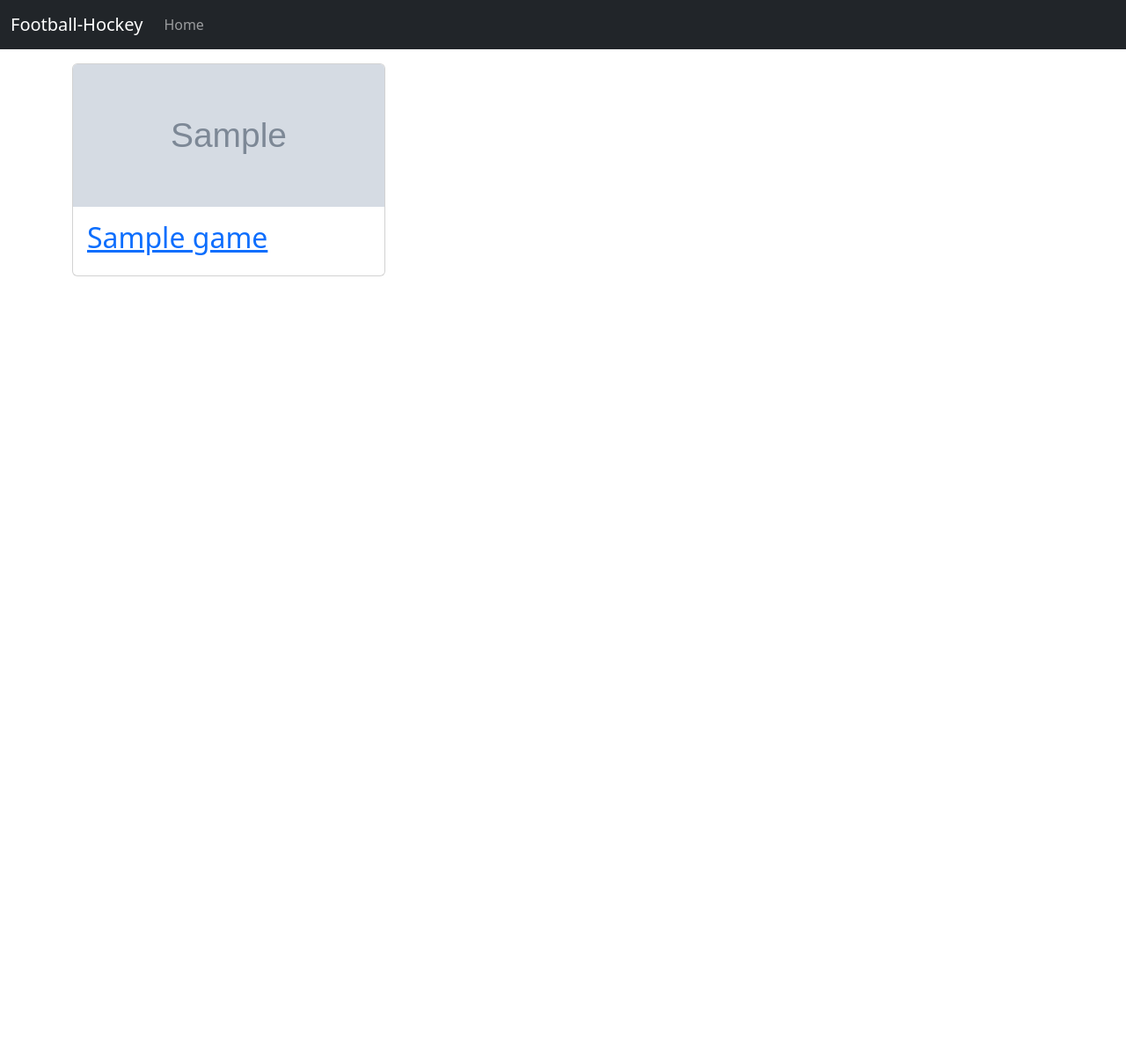
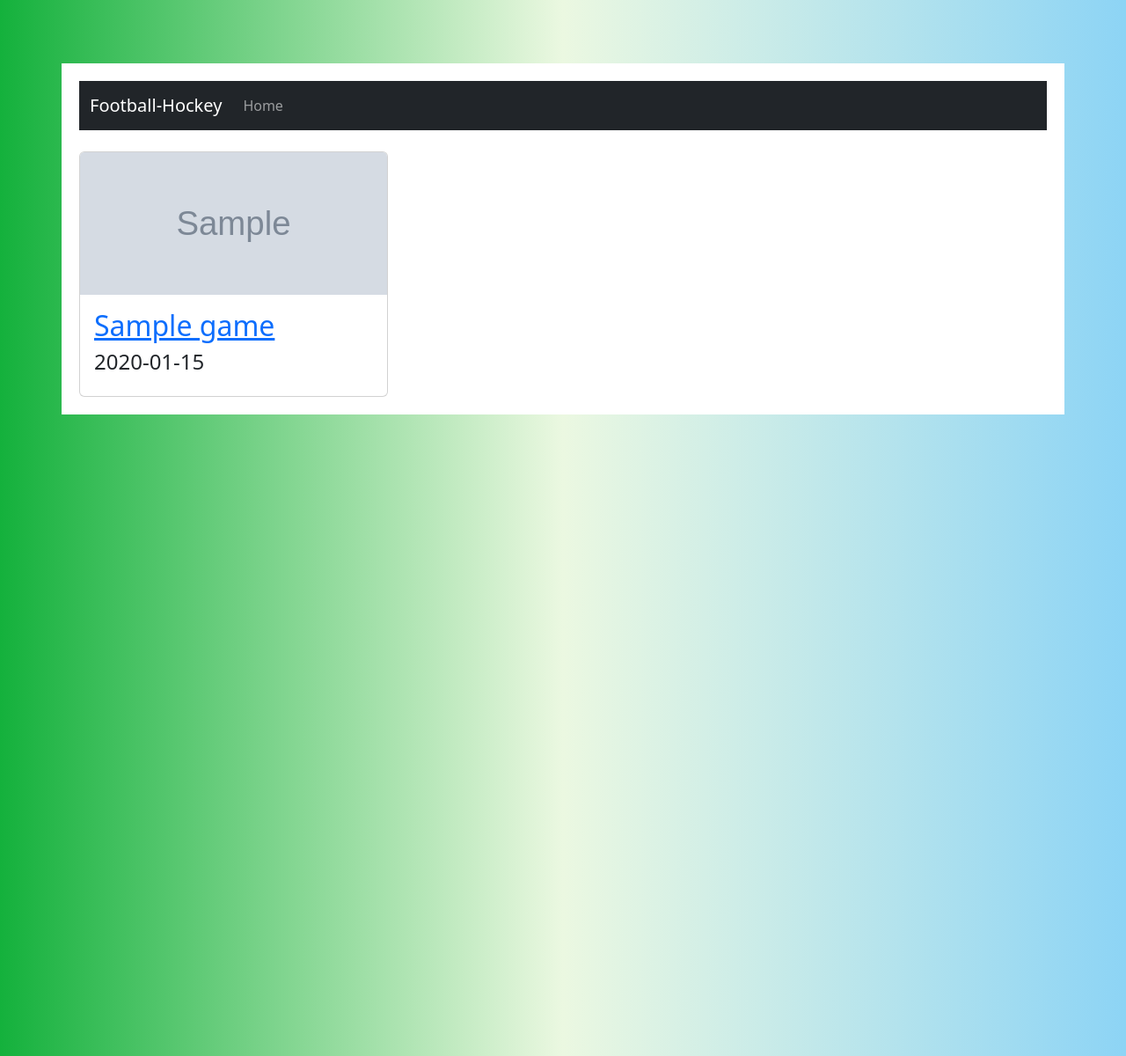
Before and after one commit to Kostas19501/football-hockey, a Django app: page / in a window 1280 px wide. Shown: the whole page at 88% size. Run offline with Django 4.2, Linux system fonts and the light colour scheme; tables that the repository leaves empty hold one stand-in row (Sample ...).

Commit message:
The project is ready.

```diff
--- a/games/tests.py
+++ b/games/tests.py
@@ -1,3 +1,5 @@
+import datetime
+
 from django.test import TestCase
 from django.urls import reverse
 
@@ -35,6 +37,7 @@ class GameTests(TestCase):
         """
         Confirms that our main page returns the
         HTTP 200 status code, contains our text,
+        displays creation date,
         and uses the correct one. games/game_list.html
         the template.
         """
@@ -42,6 +45,7 @@ class GameTests(TestCase):
         self.assertEqual(response.status_code, 200)
         self.assertContains(response, "ДИНАМО МОСКВА – ТОРПЕДО")
         self.assertContains(response, "fghh.jpeg")
+        self.assertContains(response, f'{datetime.date.today().strftime("%Y-%m-%d")}')
         self.assertTemplateUsed(response, "games/game_list.html")
 
     def test_game_detail_view(self):
--- a/templates/_base.html
+++ b/templates/_base.html
@@ -5,6 +5,21 @@
 <head>
     <meta charset="utf-8">
     <title>{% block title %}football-hockey{% endblock title %}</title>
+    <style>
+        body {
+            background: linear-gradient(0.25turn, #14b13c, #ebf8e1, #8dd4f5);
+            /* Путь к вашему изображению */
+            height: 100vh;
+            /* Занимает весь видимый экран */
+        }
+
+        div.container {
+            /* Стили для div, если нужно */
+            padding: 20px;
+            background-color: rgba(255, 255, 255, 1);
+            /* Полупрозрачный фон для div */
+        }
+    </style>
     <!-- Bootstrap CSS -->
     <link href="https://cdn.jsdelivr.net/npm/bootstrap@5.3.7/dist/css/bootstrap.min.css" rel="stylesheet"
         integrity="sha384-LN+7fdVzj6u52u30Kp6M/trliBMCMKTyK833zpbD+pXdCLuTusPj697FH4R/5mcr" crossorigin="anonymous">
@@ -13,11 +28,12 @@
 </head>
 
 <body>
-    <nav class="navbar navbar-expand-md navbar-dark fixed-top bg-dark">
+    <div class="container">
+        <nav class="navbar navbar-expand-lg navbar-dark bg-dark">
             <div class="container-fluid">
                 <a class="navbar-brand" href="#">Football-Hockey</a>
-            <button class="navbar-toggler" type="button" data-bs-toggle="collapse" data-bs-targ\ et="#navbarCollapse"
-                aria-controls="navbarCollapse" aria-expanded="false" aria-label="Tog\
+                <button class="navbar-toggler" type="button" data-bs-toggle="collapse" data-bs-targ\
+                    et="#navbarCollapse" aria-controls="navbarCollapse" aria-expanded="false" aria-label="Tog\
 gle navigation">
                     <span class="navbar-toggler-icon"></span>
                 </button>
--- a/templates/games/game_list.html
+++ b/templates/games/game_list.html
@@ -3,13 +3,14 @@
 {% block title %}Games{% endblock title %}
 
 {% block content %}
-<div class="row row-cols-1 row-cols-md-3 g-4">
+<div class=" row row-cols-1 row-cols-md-3 g-4">
     {% for game in game_list %}
     <div class="col">
         <div class="card h-100">
             <img width="320" height="162" src="{{ game.image.url}}" class="card-img-top" alt="{{ game.title }}">
             <div class="card-body">
                 <h2><a href="{{ game.get_absolute_url }}">{{ game.title }}</a></h2>
+                <h4>{{ game.published_at|date:"Y-m-d" }}</h4>
             </div>
         </div>
     </div>
```
Also changed, not shown: other parts of templates/_base.html (+1 -1 lines), static/css/base.css (+0 -9 lines), static/images/ddd.png (added). Lines whose indentation alone changed are shown as unchanged.
